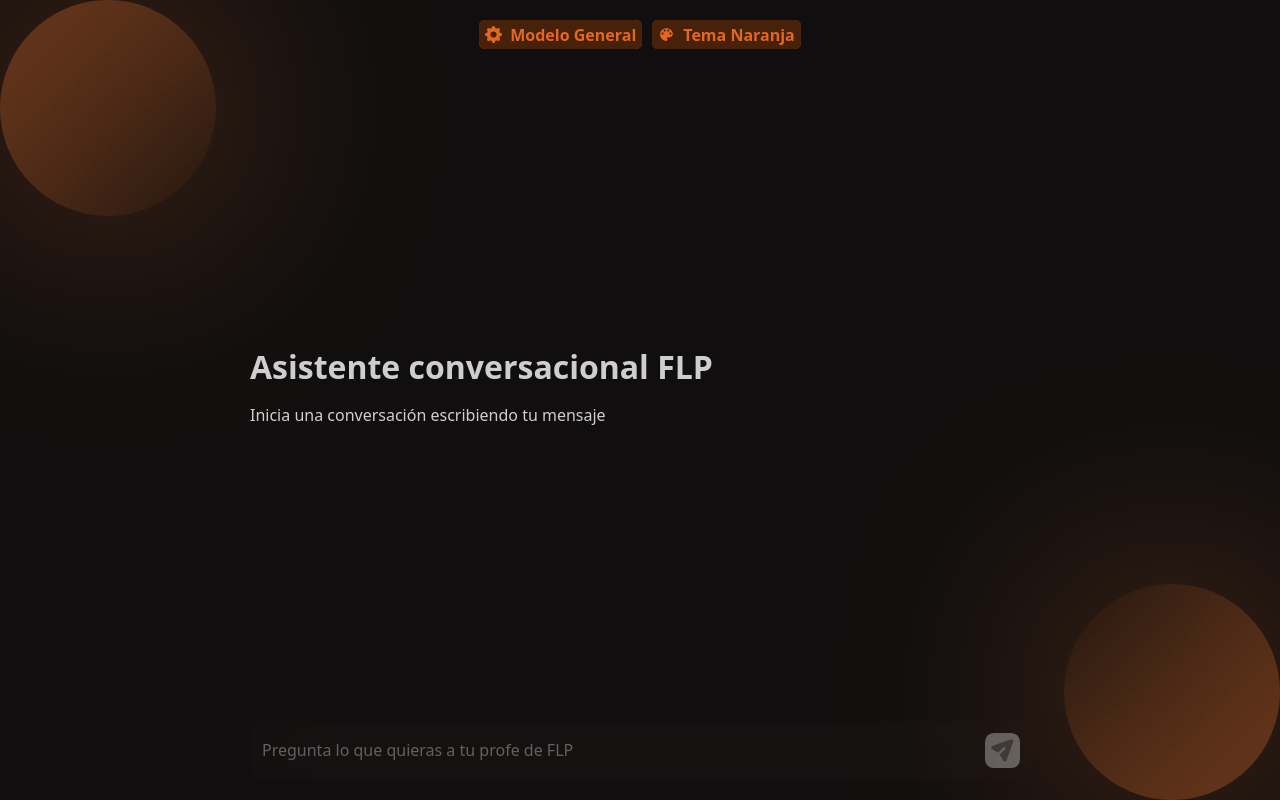
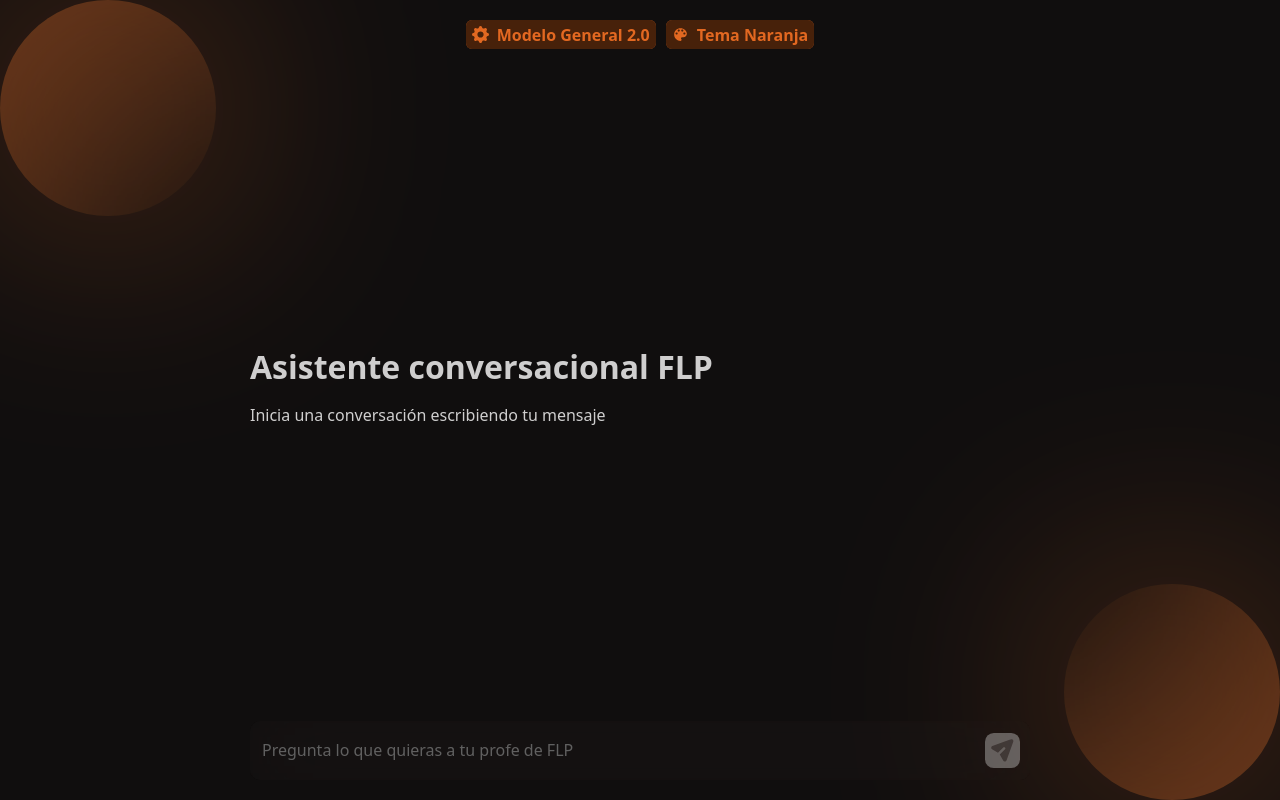
Before and after one commit to JuanCa-16/FRONT-CHAT-FLP, a React (Vite) app: page / in a window 1280 px wide. Built offline with nearby package versions, Linux system fonts and the light colour scheme.

Commit message:
Ajustes titulos de modelos y temas de colores

```diff
--- a/src/constants.ts
+++ b/src/constants.ts
@@ -1,13 +1,14 @@
 export const MODELS = [
-	{ id: 'todo', name: 'General', desc: 'Modelo con todo', title: 'Modelo' },
-	{ id: 'pdf', name: 'Pdfs', desc: 'Modelo con todo', title: 'Modelo' },
-	{ id: 'video', name: 'Video', desc: 'Modelo con todo', title: 'Modelo' },
-	{ id: 'codigo', name: 'Codigo', desc: 'Modelo con todo', title: 'Modelo' },
+	{ id: 'todo', name: 'General 2.0', desc: 'Modelo con todo el conocimiento del curso.', title: 'Modelo' },
+	{ id: 'pdf', name: 'Pdfs 2.0', desc: 'Modelo con los Pdfs del curso.', title: 'Modelo' },
+	{ id: 'video', name: 'Video 2.0', desc: 'Modelo con los videos del docente.', title: 'Modelo' },
+	{ id: 'codigo', name: 'Código 1.0', desc: 'Modelo con ejemplos de código.', title: 'Modelo' },
 ];
 
 export const COLORS = [
-	{ id: '#e26821', name: 'Naranja', desc: 'Naranja Halloween: ', title: 'Tema' },
-	{ id: '#2563eb', name: 'Azul', desc: 'Azul Nocturno: ', title: 'Tema' },
-	{ id: '#16a34a', name: 'Verde', desc: 'Verde Menta: ', title: 'Tema' },
-	{ id: '#7c3aed', name: 'Morado', desc: 'Morado Oscuro: ', title: 'Tema' },
+	{ id: '#e26821', name: 'Naranja', desc: 'Naranja intenso.', title: 'Tema' },
+	{ id: '#2563eb', name: 'Azul', desc: 'Azul profundo.', title: 'Tema' },
+	{ id: '#16a34a', name: 'Verde', desc: 'Verde equilibrado.', title: 'Tema' },
+	{ id: '#7c3aed', name: 'Morado', desc: 'Morado oscuro.', title: 'Tema' },
+	{ id: '#6b7280', name: 'Gris', desc: 'Gris neutro.', title: 'Tema' },
 ];
```
